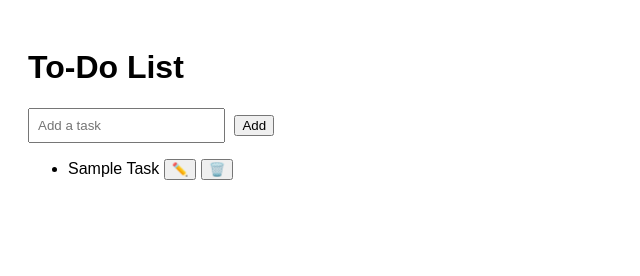
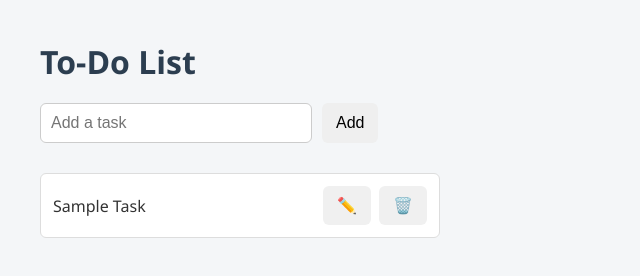
Before and after one commit to christian-keitri/todo, a website: page frontend/index.html in a window 1280 px wide. Shown: the whole page, without its empty margins (0-640 px from the left). Drawn offline with Linux system fonts and the light colour scheme; no server answers.

Commit message:
fix design

```diff
--- a/frontend/app.js
+++ b/frontend/app.js
@@ -9,26 +9,37 @@ async function fetchTodos() {
   todos.forEach(todo => {
     const item = document.createElement('li');
 
+    // ✅ Checkbox
+    const checkbox = document.createElement('input');
+    checkbox.type = 'checkbox';
+    checkbox.checked = todo.done;
+    checkbox.style.marginRight = '10px';
+    checkbox.onchange = () => toggleTodo(todo.id, checkbox.checked);
+
+    // Task text
     const textSpan = document.createElement('span');
-    textSpan.textContent = `${todo.text} ${todo.done ? '✅' : ''}`;
+    textSpan.textContent = todo.text;
     textSpan.style.marginRight = '10px';
-    textSpan.onclick = () => toggleTodo(todo.id, !todo.done);
 
+    // ✏️ Edit button
     const editBtn = document.createElement('button');
     editBtn.textContent = '✏️';
     editBtn.style.marginRight = '5px';
     editBtn.onclick = () => editTodo(todo.id, todo.text);
 
+    // 🗑️ Delete button
     const deleteBtn = document.createElement('button');
     deleteBtn.textContent = '🗑️';
     deleteBtn.onclick = () => deleteTodo(todo.id);
 
+    item.appendChild(checkbox);
     item.appendChild(textSpan);
     item.appendChild(editBtn);
     item.appendChild(deleteBtn);
     list.appendChild(item);
   });
 }
+
 
 async function addTodo() {
   const input = document.getElementById('todo-input');
--- a/frontend/index.html
+++ b/frontend/index.html
@@ -3,14 +3,17 @@
 
 <head>
   <meta charset="UTF-8" />
+  <meta name="viewport" content="width=device-width, initial-scale=1.0">
   <title>To-Do App</title>
   <link rel="stylesheet" href="style.css" />
 </head>
 
 <body>
   <h1>To-Do List</h1>
-  <input id="todo-input" type="text" placeholder="Add a task" />
-  <button onclick="addTodo()">Add</button>
+  <div class="input-group">
+    <input id="todo-input" type="text" placeholder="Add a task" />
+    <button onclick="addTodo()">Add</button>
+  </div>
   <ul id="todo-list">
     <li>
       <span>Sample Task</span>
--- a/frontend/style.css
+++ b/frontend/style.css
@@ -1,13 +1,93 @@
-body {
-  font-family: sans-serif;
-  padding: 20px;
+/* Reset default spacing */
+body,
+h1,
+ul {
+  margin: 0;
+  padding: 0;
 }
 
-input {
-  padding: 8px;
-  margin-right: 5px;
+/* Body styling */
+body {
+  font-family: 'Segoe UI', sans-serif;
+  background: #f4f6f8;
+  color: #333;
+  display: flex;
+  flex-direction: column;
+  align-items: flex-start;
+  padding: 40px;
 }
 
-li {
-  margin: 5px 0;
+/* Title */
+h1 {
+  margin-bottom: 20px;
+  font-size: 2rem;
+  color: #2c3e50;
 }
+
+/* Input and Add button */
+#todo-input {
+  padding: 10px;
+  width: 250px;
+  border: 1px solid #ccc;
+  border-radius: 6px;
+  font-size: 1rem;
+}
+
+button {
+  padding: 10px 14px;
+  font-size: 1rem;
+  border: none;
+  border-radius: 6px;
+  cursor: pointer;
+  transition: background 0.3s ease;
+}
+
+button:hover {
+  background: #e0e0e0;
+}
+
+/* Task list */
+#todo-list {
+  list-style: none;
+  margin-top: 10px;
+  width: 100%;
+  max-width: 400px;
+  margin-right: 40px;
+}
+
+#todo-list li {
+  background: #fff;
+  border: 1px solid #ddd;
+  padding: 12px;
+  margin-bottom: 10px;
+  border-radius: 6px;
+  display: flex;
+  justify-content: space-between;
+  align-items: center;
+}
+
+/* Task text */
+#todo-list span {
+  flex-grow: 1;
+  cursor: pointer;
+}
+
+/* Buttons inside list */
+#todo-list button {
+  margin-left: 8px;
+  background: #f0f0f0;
+}
+
+#todo-list button:hover {
+  background: #dcdcdc;
+}
+
+.input-group {
+  display: flex;
+  gap: 10px;
+  margin-bottom: 20px;
+}
+
+.input-group input {
+  flex: 1;
+}
```
